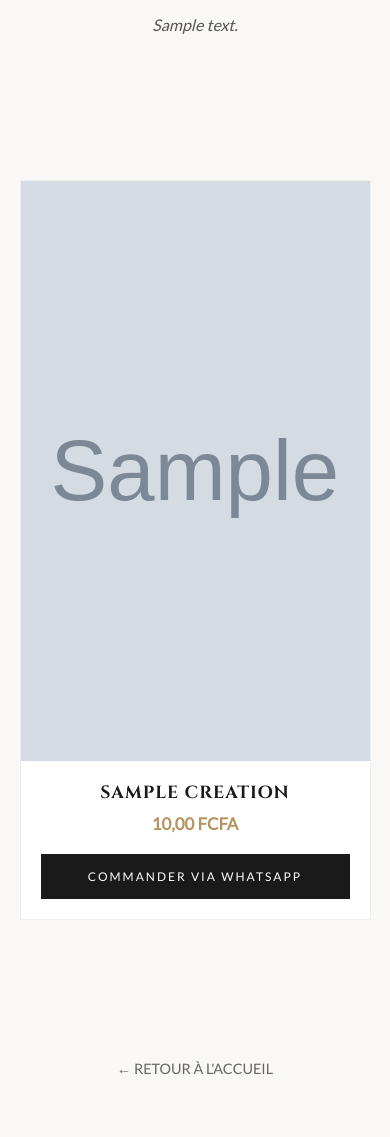
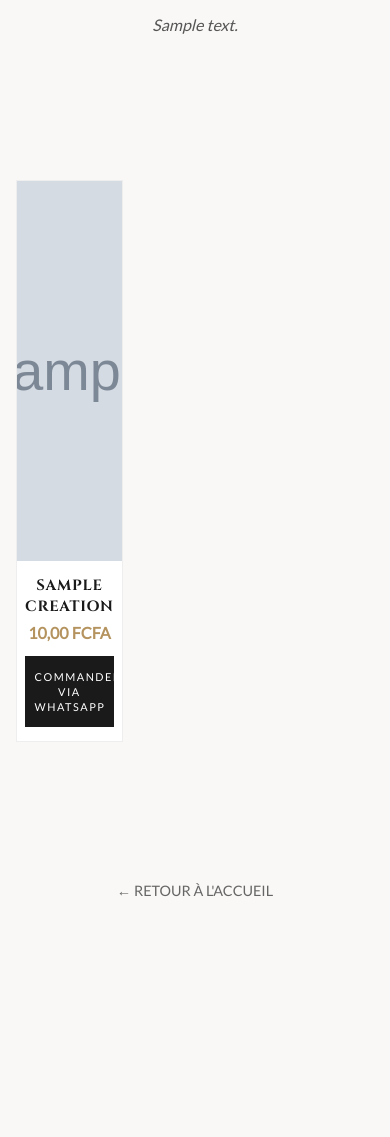
Before and after one commit to lokosergelionel-arch/sage_empire, a Django app: page /styliste/1/ in a window 390 px wide. Shown: the part 388-1525 px from the top of the page. After the commit the page ends 1285 px from the top, so only its background shows below. Run offline with Django 5.2, Linux system fonts and the light colour scheme; tables that the repository leaves empty hold one stand-in row (values such as "Sample post"); grey boxes marked "Sample" are stand-in pictures.

Commit message:
Modification affichage créations : 3 par ligne sur mobile

```diff
--- a/hub/templates/portfolio_styliste.html
+++ b/hub/templates/portfolio_styliste.html
@@ -17,7 +17,9 @@
             font-family: 'Lato', sans-serif;
             background: var(--ivory);
             color: var(--charcoal);
-            margin: 0; padding: 0; text-align: center;
+            margin: 0;
+            padding: 0;
+            text-align: center;
         }
 
         header {
@@ -56,15 +58,11 @@
 
         .portfolio-grid {
             display: grid;
-            grid-template-columns: repeat(auto-fit, minmax(340px, 1fr));
-            gap: 30px;
-            padding: 30px 5% 80px;
+            grid-template-columns: repeat(3, 1fr);
+            gap: 18px;
+            padding: 30px 4% 80px;
             max-width: 1400px;
             margin: 0 auto;
-        }
-
-        @media (min-width: 1100px) {
-            .portfolio-grid { grid-template-columns: repeat(3, 1fr); }
         }
 
         .product-card {
@@ -82,18 +80,16 @@
 
         .product-image-wrapper {
             position: relative;
-    height: 580px;
+            height: 380px;
             overflow: hidden;
             cursor: zoom-in;
-    margin: 0;
-    padding: 0;
             background: #000;
         }
 
         .product-image-wrapper img {
             width: 100%;
             height: 100%;
-    object-fit: cover;           /* Remplit tout le cadre sans espace blanc */
+            object-fit: cover;
             transition: opacity 0.6s ease-in-out;
         }
 
@@ -107,38 +103,58 @@
         .product-card:hover .img-back { opacity: 1; }
 
         .product-details {
-            padding: 20px;
+            padding: 14px 8px;
             text-align: center;
         }
 
         .product-details h3 {
             font-family: 'Cinzel', serif;
-            font-size: 1.1rem;
-            margin: 0 0 8px 0;
+            font-size: 0.93rem;
+            margin: 0 0 6px 0;
             text-transform: uppercase;
-            letter-spacing: 1px;
+            letter-spacing: 0.8px;
         }
 
         .price {
             color: var(--gold);
             font-weight: bold;
-            font-size: 1.05rem;
-            margin: 8px 0 20px;
+            font-size: 1rem;
+            margin: 6px 0 14px;
         }
 
         .btn-wa {
             display: block;
-            padding: 15px;
+            padding: 13px 10px;
             background: var(--charcoal);
             color: white;
             text-decoration: none;
+            font-size: 0.68rem;
+            letter-spacing: 1.5px;
+            text-transform: uppercase;
+            line-height: 1.4;
+        }
+
+        /* Version PC */
+        @media (min-width: 1100px) {
+            .portfolio-grid {
+                gap: 30px;
+                padding: 30px 5% 80px;
+            }
+            .product-image-wrapper {
+                height: 580px;
+            }
+            .product-details {
+                padding: 20px;
+            }
+            .product-details h3 {
+                font-size: 1.1rem;
+            }
+            .btn-wa {
+                padding: 15px;
                 font-size: 0.75rem;
-            letter-spacing: 2px;
-            text-transform: uppercase;
             }
-        .btn-wa:hover { background: var(--gold); }
+        }
 
-        /* Lightbox */
         #lightbox {
             display: none;
             position: fixed;
```
Lines whose indentation alone changed are shown as unchanged.
